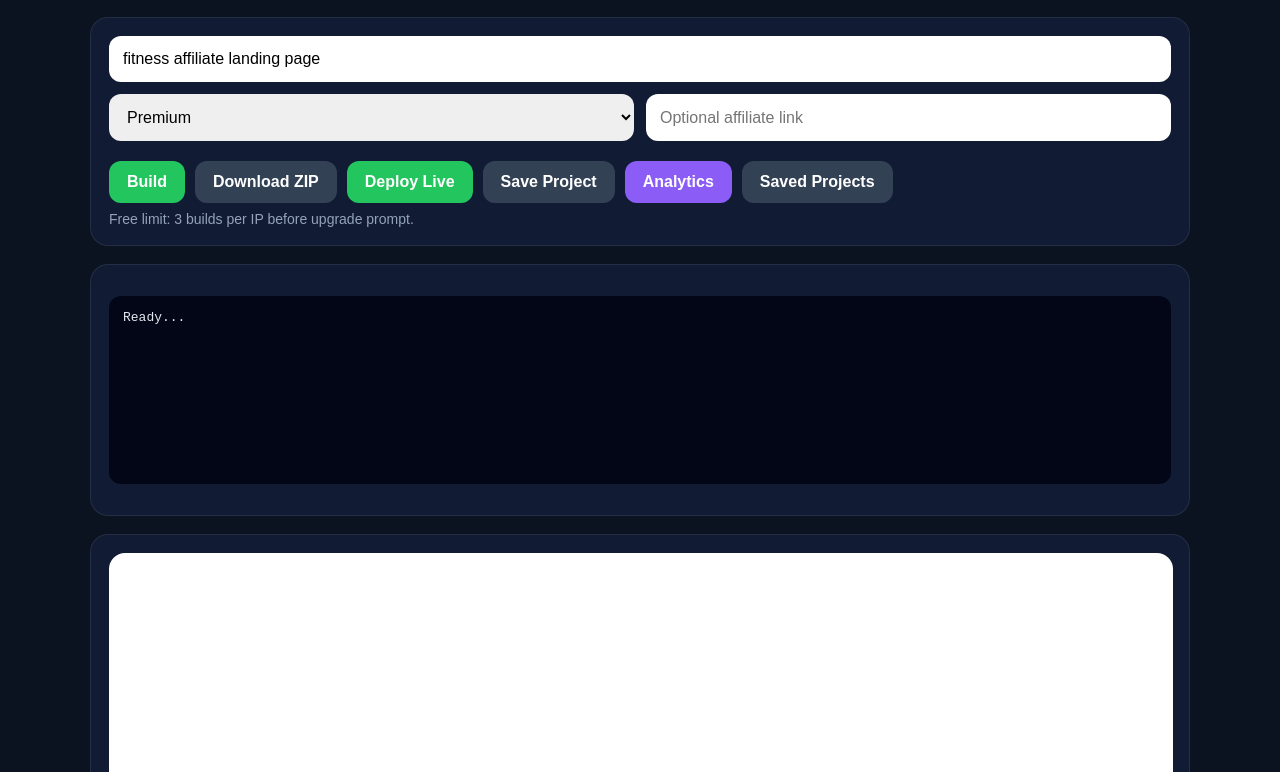
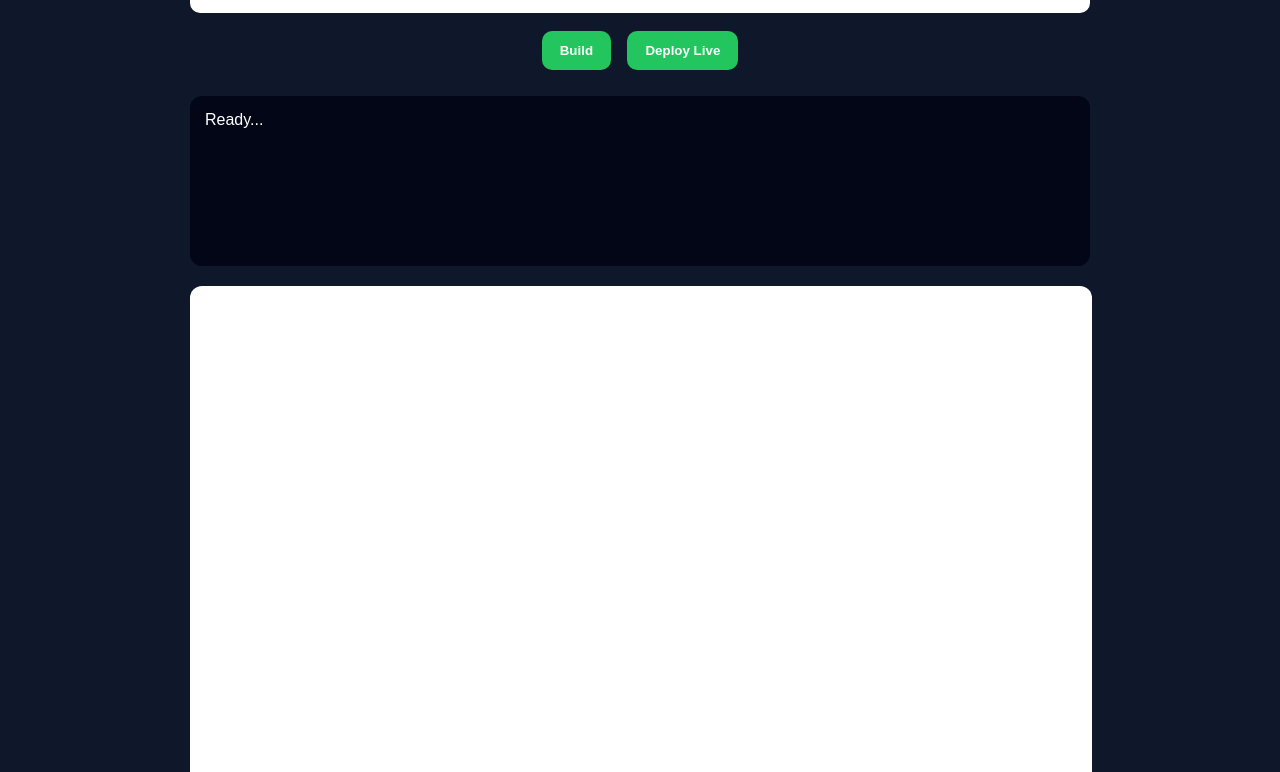
Before and after one commit to Daes-inc/dakota-ai-builder, a website: page public/index.html in a window 1280 px wide. Shown: the part 133-905 px from the top of the page. Drawn offline with Linux system fonts and the light colour scheme.

Commit message:
Update index.htmlgb2

```diff
--- a/public/index.html
+++ b/public/index.html
@@ -1,307 +1,118 @@
 <!DOCTYPE html>
-<html lang="en">
+<html>
 <head>
   <title>Dakota AI Builder</title>
-  <meta name="viewport" content="width=device-width, initial-scale=1.0" />
+  <meta name="viewport" content="width=device-width, initial-scale=1.0">
   <style>
     body {
       font-family: Arial, sans-serif;
-      background: #0b1220;
+      background: #0f172a;
       color: white;
+      text-align: center;
+      padding: 20px;
       margin: 0;
-      padding: 20px;
     }
-
     .wrap {
-      max-width: 1100px;
+      max-width: 900px;
       margin: 0 auto;
     }
-
-    h1 {
-      text-align: center;
-      font-size: 52px;
-      margin: 20px 0 10px;
-    }
-
-    .sub {
-      text-align: center;
-      color: #cbd5e1;
-      margin-bottom: 22px;
-    }
-
-    .panel {
-      background: #111c34;
-      border: 1px solid rgba(255,255,255,0.08);
-      border-radius: 18px;
-      padding: 18px;
-      margin-bottom: 18px;
-    }
-
-    input, select {
+    input {
+      padding: 14px;
       width: 100%;
       box-sizing: border-box;
-      padding: 14px;
-      font-size: 16px;
-      border-radius: 12px;
+      border-radius: 10px;
       border: none;
       margin-bottom: 12px;
+      font-size: 16px;
     }
-
-    .row {
-      display: grid;
-      grid-template-columns: 1fr 1fr;
-      gap: 12px;
-    }
-
-    .actions {
-      display: flex;
-      flex-wrap: wrap;
-      gap: 10px;
-      margin-top: 8px;
-    }
-
     button {
+      padding: 12px 18px;
+      margin: 6px;
+      border-radius: 10px;
+      border: none;
       background: #22c55e;
       color: white;
-      border: none;
-      padding: 12px 18px;
-      border-radius: 12px;
-      font-size: 16px;
-      font-weight: 700;
+      font-weight: bold;
       cursor: pointer;
     }
-
-    .secondary {
-      background: #334155;
-    }
-
-    .danger {
-      background: #8b5cf6;
-    }
-
-    pre {
+    #output {
+      margin-top: 20px;
       background: #020617;
-      color: #e2e8f0;
-      padding: 14px;
+      padding: 15px;
       border-radius: 12px;
-      overflow: auto;
       white-space: pre-wrap;
       word-break: break-word;
-      min-height: 160px;
+      text-align: left;
+      min-height: 140px;
     }
-
     iframe {
       width: 100%;
-      height: 650px;
-      border: 1px solid rgba(255,255,255,0.12);
-      border-radius: 16px;
+      height: 500px;
+      border: 1px solid rgba(255,255,255,0.15);
+      border-radius: 12px;
       background: white;
+      margin-top: 20px;
     }
-
-    .live-link {
-      display: inline-block;
+    a {
       color: #86efac;
-      font-weight: 700;
-      margin-top: 10px;
-      word-break: break-all;
-    }
-
-    .small {
-      color: #94a3b8;
-      font-size: 14px;
-      margin-top: 8px;
-    }
-
-    .saved-list {
-      display: grid;
-      gap: 10px;
-    }
-
-    .saved-item {
-      background: rgba(255,255,255,0.04);
-      border: 1px solid rgba(255,255,255,0.08);
-      border-radius: 12px;
-      padding: 12px;
-    }
-
-    @media (max-width: 700px) {
-      .row {
-        grid-template-columns: 1fr;
-      }
-      h1 {
-        font-size: 42px;
-      }
     }
   </style>
 </head>
 <body>
   <div class="wrap">
     <h1>Dakota AI Builder</h1>
-    <div class="sub">Premium builder mode · templates · deploy · save · analytics</div>
 
-    <div class="panel">
-      <input id="prompt" value="fitness affiliate landing page" placeholder="Describe your website" />
+    <input id="prompt" placeholder="Describe your website..." value="fitness landing page" />
 
-      <div class="row">
-        <select id="template">
-          <option value="premium">Premium</option>
-          <option value="minimal">Minimal</option>
-          <option value="bold">Bold</option>
-        </select>
-
-        <input id="affiliateLink" placeholder="Optional affiliate link" />
-      </div>
-
-      <div class="actions">
-        <button onclick="build()">Build</button>
-        <button class="secondary" onclick="downloadSite()">Download ZIP</button>
-        <button onclick="deploy()">Deploy Live</button>
-        <button class="secondary" onclick="saveProject()">Save Project</button>
-        <button class="danger" onclick="loadAnalytics()">Analytics</button>
-        <button class="secondary" onclick="loadProjects()">Saved Projects</button>
-      </div>
-
-      <div id="liveWrap"></div>
-      <div class="small">Free limit: 3 builds per IP before upgrade prompt.</div>
+    <div>
+      <button onclick="build()">Build</button>
+      <button onclick="deploy()">Deploy Live</button>
     </div>
 
-    <div class="panel">
-      <pre id="output">Ready...</pre>
-    </div>
-
-    <div class="panel">
-      <iframe id="preview"></iframe>
-    </div>
-
-    <div class="panel">
-      <h3 style="margin-top:0;">Saved Projects</h3>
-      <div id="savedProjects" class="saved-list">No saved projects loaded yet.</div>
-    </div>
+    <div id="output">Ready...</div>
+    <iframe id="preview"></iframe>
   </div>
 
   <script>
-    let generatedProject = null;
-
     async function build() {
       document.getElementById("output").innerText = "Building...";
-      document.getElementById("liveWrap").innerHTML = "";
-
       const prompt = document.getElementById("prompt").value;
-      const template = document.getElementById("template").value;
-      const affiliateLink = document.getElementById("affiliateLink").value;
 
       const res = await fetch("/build", {
         method: "POST",
         headers: { "Content-Type": "application/json" },
-        body: JSON.stringify({ prompt, template, affiliateLink })
+        body: JSON.stringify({ prompt })
       });
 
       const data = await res.json();
-      generatedProject = data;
+      window.generatedProject = data;
 
-      if (data.error) {
-        document.getElementById("output").innerText = JSON.stringify(data, null, 2);
-        return;
-      }
+      document.getElementById("output").innerText =
+        JSON.stringify(data, null, 2);
 
-      document.getElementById("output").innerText = JSON.stringify({
-        projectName: data.projectName,
-        template: data.template,
-        niche: data.niche,
-        pages: data.pages
-      }, null, 2);
-
-      if (data.previewHtml) {
-        document.getElementById("preview").srcdoc = data.previewHtml;
+      if (data.files && data.files["index.html"]) {
+        document.getElementById("preview").srcdoc = data.files["index.html"];
       }
     }
 
     async function deploy() {
-      if (!generatedProject) {
-        document.getElementById("output").innerText = "Build a project first.";
-        return;
-      }
-
       document.getElementById("output").innerText = "Deploying...";
 
       const res = await fetch("/deploy", {
         method: "POST",
         headers: { "Content-Type": "application/json" },
-        body: JSON.stringify(generatedProject)
+        body: JSON.stringify(window.generatedProject || {})
       });
 
       const data = await res.json();
 
       if (data.url) {
-        document.getElementById("output").innerText = JSON.stringify(data, null, 2);
-        document.getElementById("liveWrap").innerHTML =
-          '<a class="live-link" href="' + data.url + '" target="_blank">' + data.url + "</a>";
+        document.getElementById("output").innerHTML =
+          '✅ LIVE:<br><a href="' + data.url + '" target="_blank">' + data.url + "</a>";
       } else {
-        document.getElementById("output").innerText = JSON.stringify(data, null, 2);
+        document.getElementById("output").innerText =
+          JSON.stringify(data, null, 2);
       }
-    }
-
-    async function downloadSite() {
-      if (!generatedProject) {
-        document.getElementById("output").innerText = "Build a project first.";
-        return;
-      }
-
-      const res = await fetch("/download", {
-        method: "POST",
-        headers: { "Content-Type": "application/json" },
-        body: JSON.stringify(generatedProject)
-      });
-
-      const blob = await res.blob();
-      const url = URL.createObjectURL(blob);
-      const a = document.createElement("a");
-      a.href = url;
-      a.download = (generatedProject.projectName || "site") + ".zip";
-      a.click();
-      URL.revokeObjectURL(url);
-    }
-
-    async function saveProject() {
-      if (!generatedProject) {
-        document.getElementById("output").innerText = "Build a project first.";
-        return;
-      }
-
-      const res = await fetch("/save-project", {
-        method: "POST",
-        headers: { "Content-Type": "application/json" },
-        body: JSON.stringify(generatedProject)
-      });
-
-      const data = await res.json();
-      document.getElementById("output").innerText = JSON.stringify(data, null, 2);
-      loadProjects();
-    }
-
-    async function loadAnalytics() {
-      const res = await fetch("/analytics");
-      const data = await res.json();
-      document.getElementById("output").innerText = JSON.stringify(data, null, 2);
-    }
-
-    async function loadProjects() {
-      const res = await fetch("/projects");
-      const data = await res.json();
-
-      const wrap = document.getElementById("savedProjects");
-
-      if (!data.items || !data.items.length) {
-        wrap.innerHTML = "No saved projects yet.";
-        return;
-      }
-
-      wrap.innerHTML = data.items.map(item => {
-        return '<div class="saved-item"><strong>' + item.projectName + '</strong><br>' +
-          'Template: ' + item.template + '<br>' +
-          'Niche: ' + item.niche + '<br>' +
-          'Created: ' + item.createdAt + '</div>';
-      }).join("");
     }
   </script>
 </body>
```
